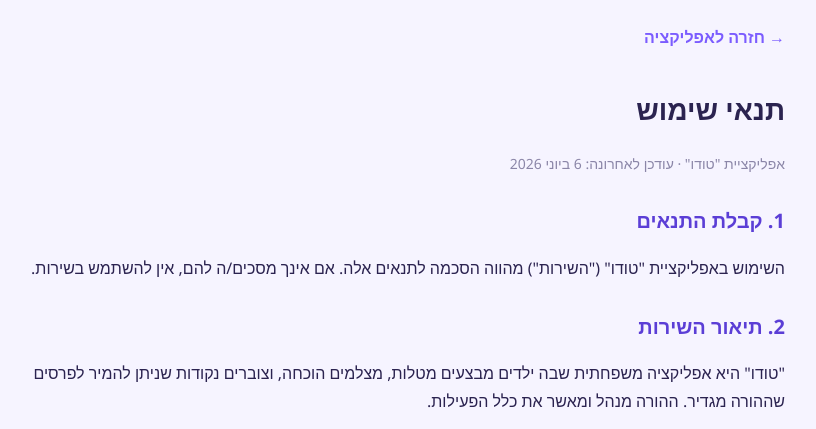
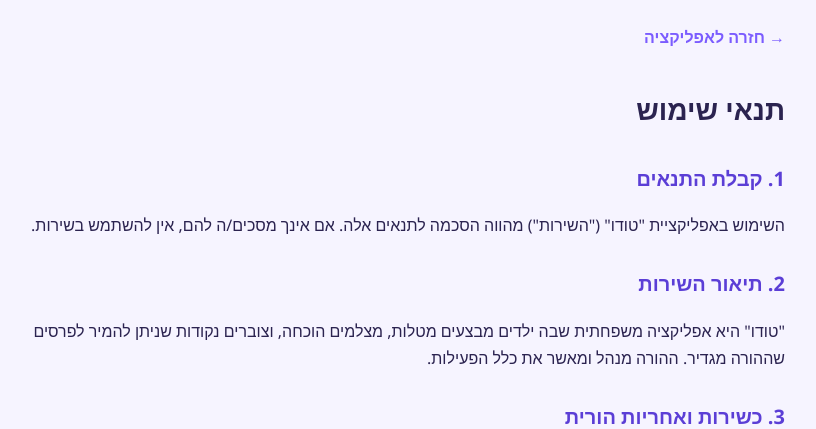
Before and after one commit to mayasinger240913/todo-app, a Flask app: page /terms in a window 1280 px wide. Shown: the top 429 px of the page, without its empty margins (235-1051 px from the left). Run offline with Flask 3, Linux system fonts and the light colour scheme; some libraries are stand-ins or nearby versions.

Commit message:
הסרת שורת "עודכן לאחרונה" ממדיניות הפרטיות ותנאי השימוש
Co-Authored-By: Claude Opus 4.8 (1M context) <noreply@anthropic.com>

```diff
--- a/templates/privacy.html
+++ b/templates/privacy.html
@@ -19,7 +19,6 @@
 <body>
   <a class="back" href="/">→ חזרה לאפליקציה</a>
   <h1>מדיניות פרטיות</h1>
-  <p class="meta">אפליקציית "טודו" · עודכן לאחרונה: 6 ביוני 2026</p>
 
   <h2>1. מי אנחנו</h2>
   <p>
--- a/templates/terms.html
+++ b/templates/terms.html
@@ -19,7 +19,6 @@
 <body>
   <a class="back" href="/">→ חזרה לאפליקציה</a>
   <h1>תנאי שימוש</h1>
-  <p class="meta">אפליקציית "טודו" · עודכן לאחרונה: 6 ביוני 2026</p>
 
   <h2>1. קבלת התנאים</h2>
   <p>
```
